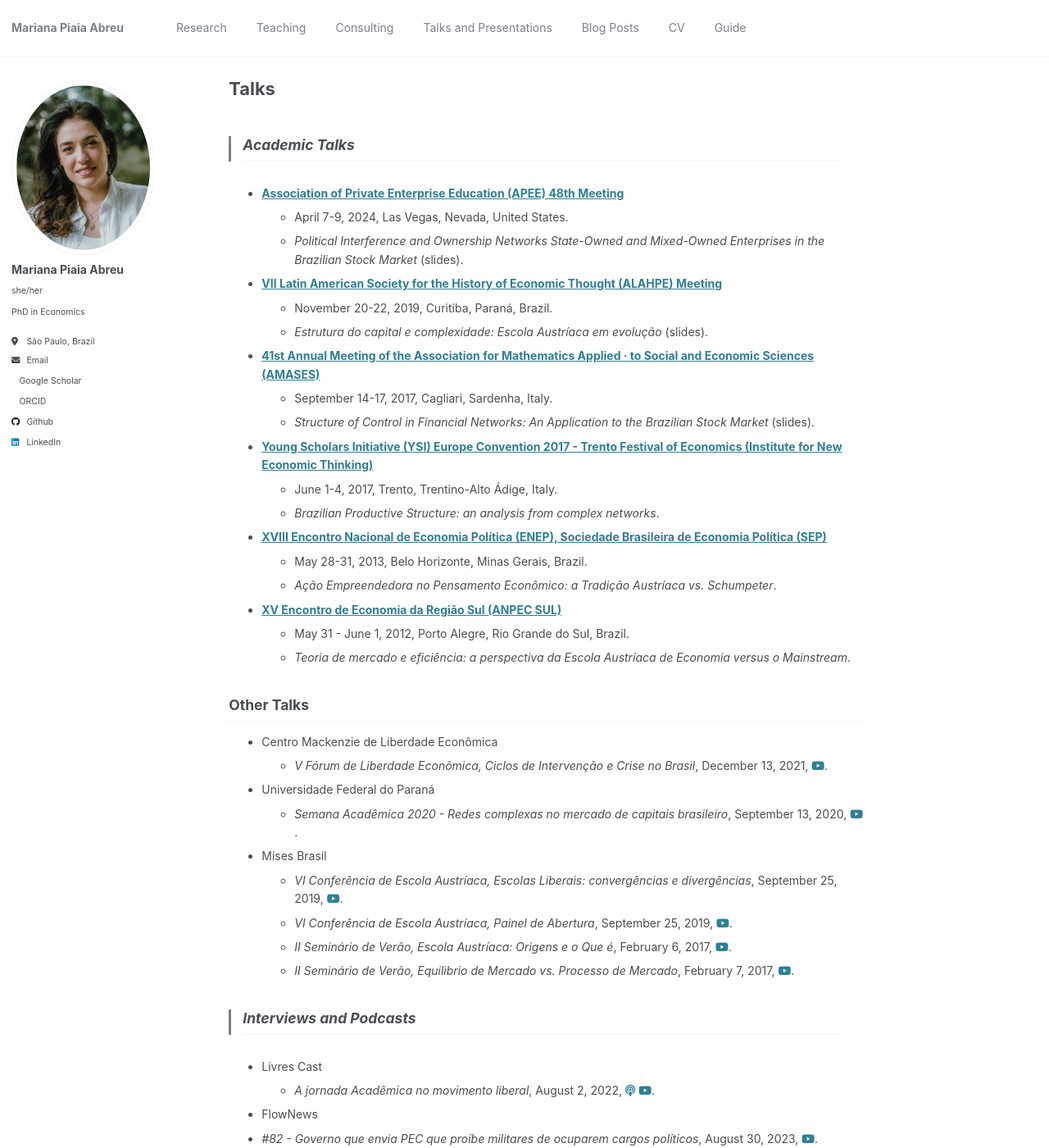
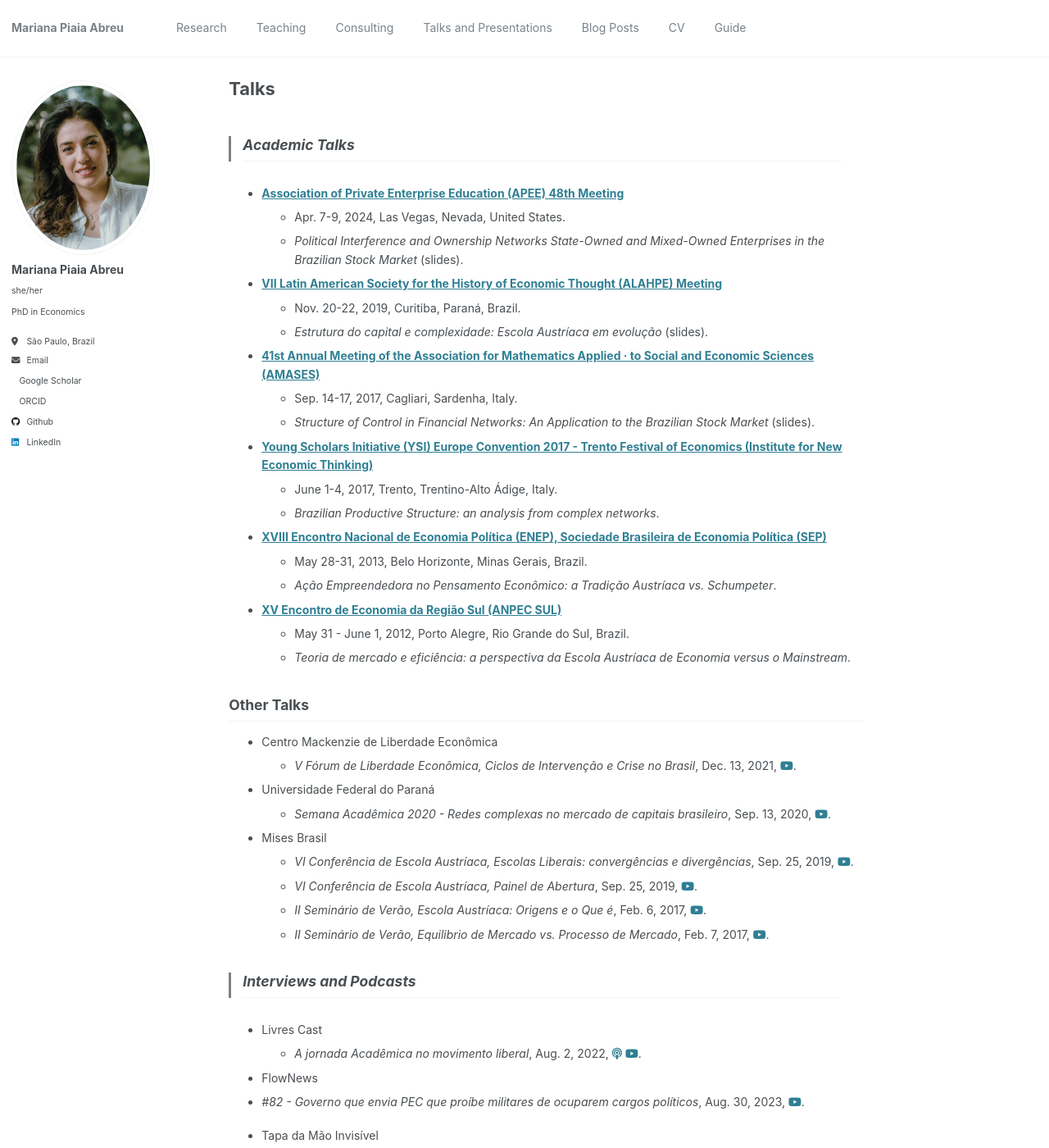
Before and after one commit to piaiaabreu/piaiaabreu.github.io, a Jekyll site: the page built from _pages/talks.md, in a window 1280 px wide and 1400 px high. Shown: the whole window at 82% size. Built offline with Jekyll 4.4.1, drawn with Linux system fonts in a browser that asks for light colours; a style sheet for code colours, icons or effects is not loaded; some of the changed text lies outside the part shown.

Commit message:
Update talks.md

```diff
--- a/_pages/talks.md
+++ b/_pages/talks.md
@@ -10,15 +10,15 @@ redirect_from:
 > ## Academic Talks
 
 * **[Association of Private Enterprise Education (APEE) 48th Meeting](https://apee.org/past-programs/)**
-  * April 7-9, 2024, Las Vegas, Nevada, United States.
+  * Apr. 7-9, 2024, Las Vegas, Nevada, United States.
   * _Political Interference and Ownership Networks State-Owned and Mixed-Owned Enterprises in the Brazilian Stock Market_ (slides).
 
 * **[VII Latin American Society for the History of Economic Thought (ALAHPE) Meeting](https://alahpe.org/wp-content/uploads/2021/01/Programa-ALAHPE-Curitiba.pdf)**
-  * November 20-22, 2019, Curitiba, Paraná, Brazil.
+  * Nov. 20-22, 2019, Curitiba, Paraná, Brazil.
   * _Estrutura do capital e complexidade: Escola Austríaca em evolução_ (slides).
 
 * **[41st Annual Meeting of the Association for Mathematics Applied · to Social and Economic Sciences (AMASES)](https://www.amases.org/41st-annual-meeting-of-the-italian-association-for-mathematics-applied-to-economic-and-social-sciences-amases/)**
-  * September 14-17, 2017, Cagliari, Sardenha, Italy.
+  * Sep. 14-17, 2017, Cagliari, Sardenha, Italy.
   * _Structure of Control in Financial Networks: An Application to the Brazilian Stock Market_ (slides).
 
 * **[Young Scholars Initiative (YSI) Europe Convention 2017 - Trento Festival of Economics (Institute for New Economic Thinking)](https://www.ineteconomics.org/events/trento-festival-of-economics)**
@@ -37,50 +37,50 @@ redirect_from:
 ## Other Talks
 
 * Centro Mackenzie de Liberdade Econômica
-  * _V Fórum de Liberdade Econômica, Ciclos de Intervenção e Crise no Brasil_, December 13, 2021,
+  * _V Fórum de Liberdade Econômica, Ciclos de Intervenção e Crise no Brasil_, Dec. 13, 2021,
     <a href="https://youtu.be/lGXZWSxrBmQ?si=3xqb2GKCj0wfTeHu" target="_blank" title="YouTube"><i class="fab fa-youtube"></i></a>.
 
 * Universidade Federal do Paraná
-  * _Semana Acadêmica 2020 - Redes complexas no mercado de capitais brasileiro_, September 13, 2020,
+  * _Semana Acadêmica 2020 - Redes complexas no mercado de capitais brasileiro_, Sep. 13, 2020,
   <a href="https://www.youtube.com/live/sMzDso8iPuY?si=JSNBJn2mXFrqrLMw" target="_blank" title="YouTube"><i class="fab fa-youtube"></i></a>.
 
 
 * Mises Brasil
-  * _VI Conferência de Escola Austríaca, Escolas Liberais: convergências e divergências_, September 25, 2019,
+  * _VI Conferência de Escola Austríaca, Escolas Liberais: convergências e divergências_, Sep. 25, 2019,
     <a href="https://youtu.be/OC3sg9GwMeM?si=HOGZ62N0lPS_aZ_2" target="_blank" title="YouTube"><i class="fab fa-youtube"></i></a>.
-  * _VI Conferência de Escola Austríaca, Painel de Abertura_, September 25, 2019,
+  * _VI Conferência de Escola Austríaca, Painel de Abertura_, Sep. 25, 2019,
     <a href="https://youtu.be/MDqCovEKdac?si=c_K4A5gNvFNmAxaY" target="_blank" title="YouTube"><i class="fab fa-youtube"></i></a>.
-  * _II Seminário de Verão, Escola Austríaca: Origens e o Que é_, February 6, 2017,
+  * _II Seminário de Verão, Escola Austríaca: Origens e o Que é_, Feb. 6, 2017,
     <a href="https://youtu.be/FnOjB39eOcQ?si=_lebKhc_Vca5wNVT" target="_blank" title="YouTube"><i class="fab fa-youtube"></i></a>.
-  * _II Seminário de Verão, Equilibrio de Mercado vs. Processo de Mercado_, February 7, 2017,
+  * _II Seminário de Verão, Equilibrio de Mercado vs. Processo de Mercado_, Feb. 7, 2017,
     <a href="https://youtu.be/u1d268PxTjU?si=7IXXBnUWkMsnApWh" target="_blank" title="YouTube"><i class="fab fa-youtube"></i></a>.
 
 
 > ## Interviews and Podcasts
 
 * Livres Cast
-  * _A jornada Acadêmica no movimento liberal_, August 2, 2022,
+  * _A jornada Acadêmica no movimento liberal_, Aug. 2, 2022,
     <a href="https://open.spotify.com/episode/119WeJC2IS48uER8wVSbrO?si=iZmCpenrSbeTmC2rflyLEw" target="_blank" title="Podcast"><i class="fas fa-podcast"></i></a>
     <a href="https://www.youtube.com/watch?v=Vi4ZeZ0j5sE&t=37s&pp=ygUNbWFyaWFuYSBwaWFpYQ%3D%3D" target="_blank" title="YouTube"><i class="fab fa-youtube"></i></a>.
 
 * FlowNews
- * _#82 - Governo que envia PEC que proíbe militares de ocuparem cargos políticos_, August 30, 2023,
+ * _#82 - Governo que envia PEC que proíbe militares de ocuparem cargos políticos_, Aug. 30, 2023,
     <a href="https://youtu.be/MDqCovEKdac?si=c_K4A5gNvFNmAxaY" target="_blank" title="YouTube"><i class="fab fa-youtube"></i></a>.
 
 * Tapa da Mão Invisível
-  * _Episódio 125_, March 16, 2021,
+  * _Episódio 125_, Mar. 16, 2021,
     <a href="https://open.spotify.com/episode/75ZB7hbQ9lW8oFXH0jEpUK?si=jnJGC51MT-2prPZKn2YmgA" target="_blank" title="Podcast"><i class="fas fa-podcast"></i></a>
     <a href="https://youtu.be/ptNgCRWeouY?si=wFBIkjkEtubFUDaI" target="_blank" title="YouTube"><i class="fab fa-youtube"></i></a>.
 
 
 * Podcast Fábio Ostermann
-  * _Ep. #13 - Participação Feminina no Movimento Liberal_, October 30, 2020,
+  * _Ep. #13 - Participação Feminina no Movimento Liberal_, Oct. 30, 2020,
     <a href="https://open.spotify.com/episode/3m2ZLAeeOMuILSWuhszoIb?si=cHxjAqDfSXOOJgbaJ-zpnw" target="_blank" title="Podcast"><i class="fas fa-podcast"></i></a>.
 
 * Mises Brasil
-  * _187 Podcast_, September 4, 2015,
+  * _187 Podcast_, Sep. 4, 2015,
     <a href="https://open.spotify.com/episode/30Y4XasSDiXZe7T5vcc76p?si=ZynEbl0RQCq_zDRFJRsJZw" target="_blank" title="Podcast"><i class="fas fa-podcast"></i></a>.
-  * _62 Podcast_, March 8, 2013,
+  * _62 Podcast_, Mar. 8, 2013,
     <a href="https://open.spotify.com/episode/6ThrI3DNnpTf8DkfpUh1t8?si=OfvlQBUxQ5mOxmKWHw-jrg" target="_blank" title="Podcast"><i class="fas fa-podcast"></i></a>.
   * _Webinar - Escola Austríaca e mainstream econômico_, July 8, 2020,
     <a href="https://www.youtube.com/live/sMzDso8iPuY?si=JSNBJn2mXFrqrLMw" target="_blank" title="YouTube"><i class="fab fa-youtube"></i></a>.
```
